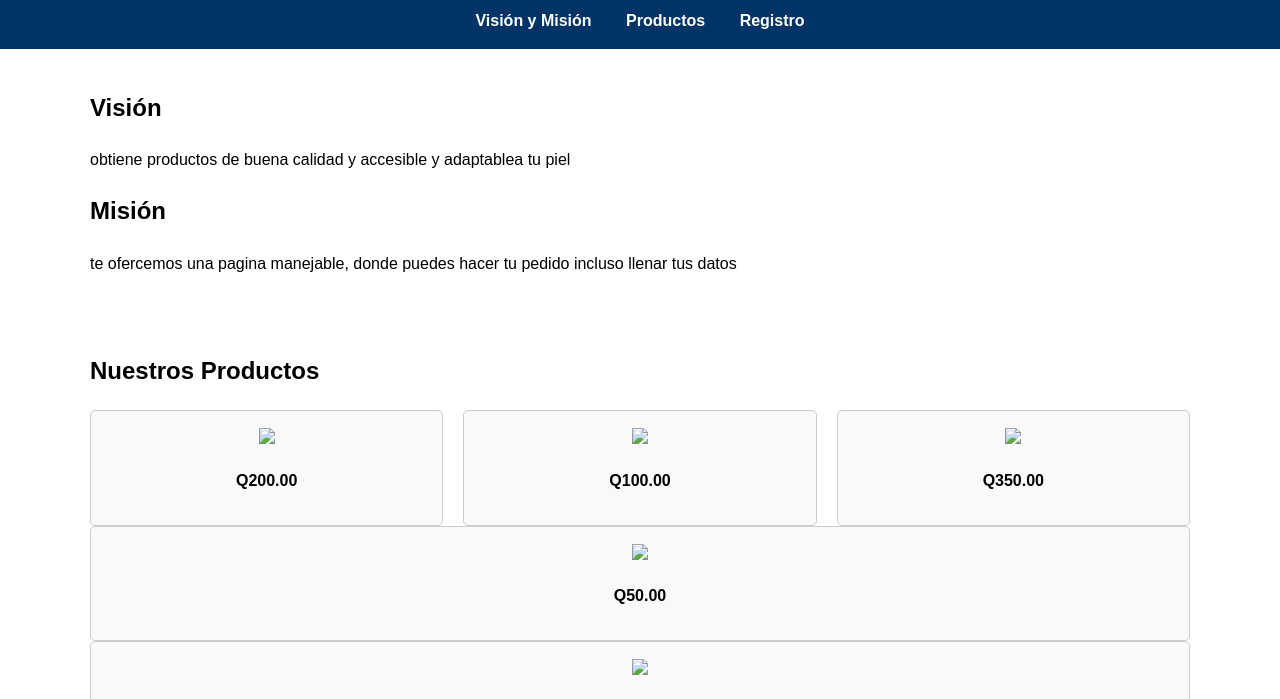
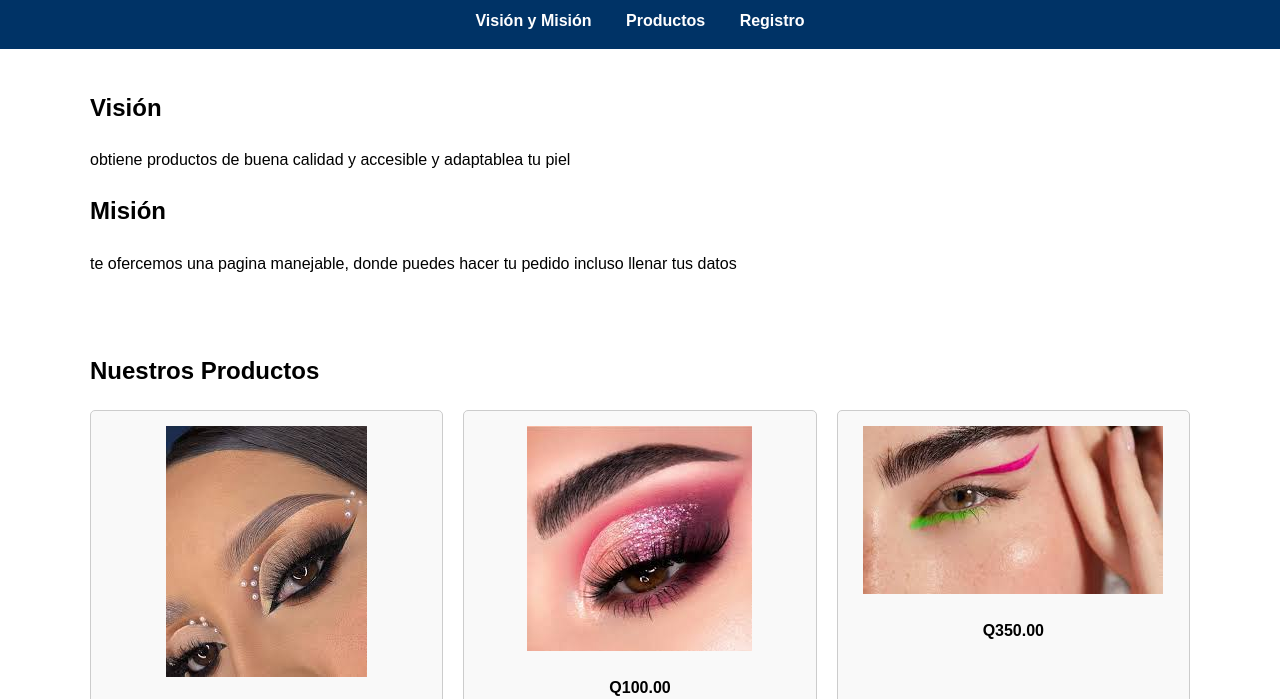
Before and after one commit to JAMV56/laboratorio, a plain HTML site: page index.html in a window 1280 px wide. Shown: the part 101-800 px from the top of the page. Drawn offline with Linux system fonts and the light colour scheme.

Commit message:
Update index.html

```diff
--- a/index.html
+++ b/index.html
@@ -136,26 +136,26 @@
         <h2>Nuestros Productos</h2>
         <div class="productos">
             <div class="producto">
-                <img src="img/descarga 2 .jpg">
+                <img src="descarga 2 .jpg">
                 <p><strong>Q200.00</strong></p>
             </div>
             <div class="producto">
-                <img src="img/descarga 1.jpg">
+                <img src="descarga 1.jpg">
                 <p><strong>Q100.00</strong></p>
             </div>
             <div class="producto">
-                <img src="img/images 4.jpg">
+                <img src="images 4.jpg">
                 <p><strong>Q350.00</strong></p>
             </div>
 
             </div>
             <div class="producto">
-                <img src="img/images88.jpg">
+                <img src="images88.jpg">
                 <p><strong>Q50.00</strong></p>
             </div>
         </div>
         <div class="producto">
-                <img src="img/images9.jpg">
+                <img src="images9.jpg">
                 <p><strong>Q150.00</strong></p>
             </div>
             </div>
@@ -203,4 +203,5 @@
     </footer>
 
 </body>
+
 </html>
```
